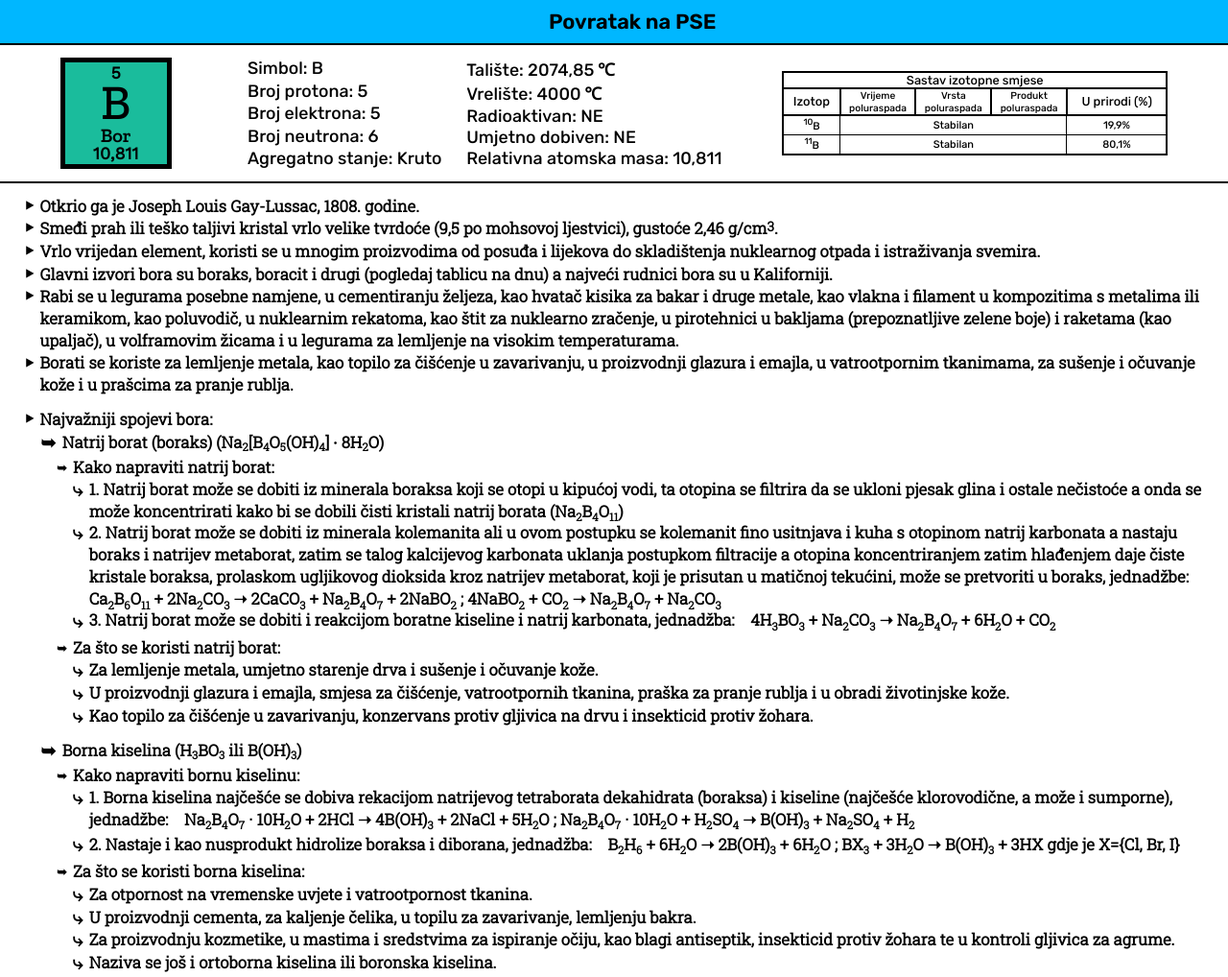
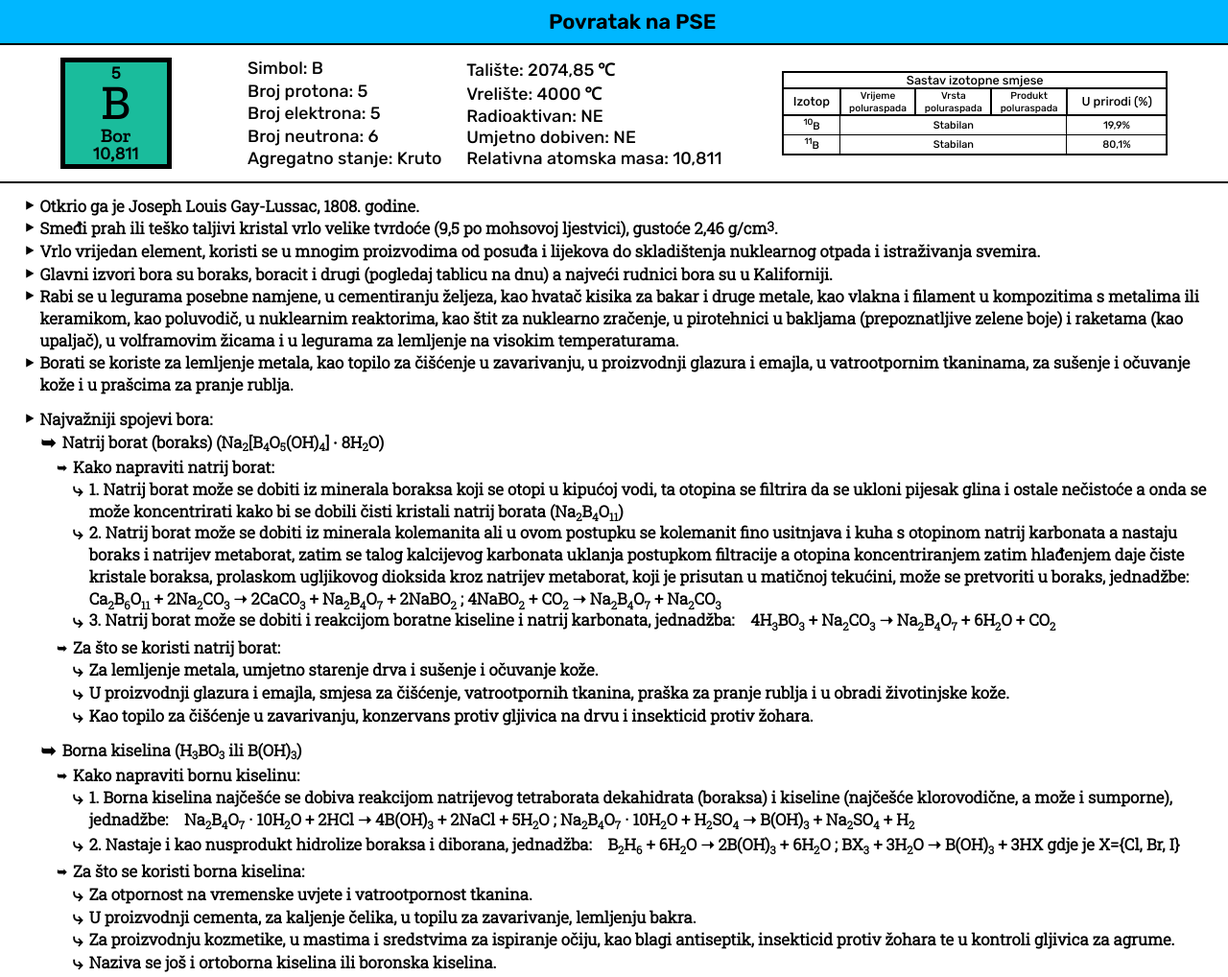
Before and after one commit to MineralDevelop/Mineralog1, a plain HTML site: page Stranice-sa-elementima/Bor.html in a window 1280 px wide. Shown: the top 1018 px of the page at 96% size. Drawn offline with nearby package versions, Linux system fonts and the light colour scheme; a web font is replaced by a local one.

Commit message:
Update Bor.html

```diff
--- a/Stranice-sa-elementima/Bor.html
+++ b/Stranice-sa-elementima/Bor.html
@@ -59,14 +59,14 @@
           <div class="JedanRed"><div class="Str">&#8227;</div><div class="txt">Smeđi prah ili teško taljivi kristal vrlo velike tvrdoće (9,5 po mohsovoj ljestvici), gustoće 2,46 g/cm<sup style="margin-top: -0.6vw;">3</sup>.</div></div>
           <div class="JedanRed"><div class="Str">&#8227;</div><div class="txt">Vrlo vrijedan element, koristi se u mnogim proizvodima od posuđa i lijekova do skladištenja nuklearnog otpada i istraživanja svemira.</div></div>
           <div class="JedanRed"><div class="Str">&#8227;</div><div class="txt">Glavni izvori bora su boraks, boracit i drugi (pogledaj tablicu na dnu) a najveći rudnici bora su u Kaliforniji.</div></div>
-          <div class="JedanRed"><div class="Str">&#8227;</div><div class="txt">Rabi se u legurama posebne namjene, u cementiranju željeza, kao hvatač kisika za bakar i druge metale, kao vlakna i filament u kompozitima s metalima ili keramikom, kao poluvodič, u nuklearnim rekatoma, kao štit za nuklearno zračenje, u pirotehnici u bakljama (prepoznatljive zelene boje) i raketama (kao upaljač), u volframovim žicama i u legurama za lemljenje na visokim temperaturama.</div></div>
-          <div class="JedanRed"><div class="Str">&#8227;</div><div class="txt">Borati se koriste za lemljenje metala, kao topilo za čišćenje u zavarivanju, u proizvodnji glazura i emajla, u vatrootpornim tkanimama, za sušenje i očuvanje kože i u prašcima za pranje rublja.</div></div>
+          <div class="JedanRed"><div class="Str">&#8227;</div><div class="txt">Rabi se u legurama posebne namjene, u cementiranju željeza, kao hvatač kisika za bakar i druge metale, kao vlakna i filament u kompozitima s metalima ili keramikom, kao poluvodič, u nuklearnim reaktorima, kao štit za nuklearno zračenje, u pirotehnici u bakljama (prepoznatljive zelene boje) i raketama (kao upaljač), u volframovim žicama i u legurama za lemljenje na visokim temperaturama.</div></div>
+          <div class="JedanRed"><div class="Str">&#8227;</div><div class="txt">Borati se koriste za lemljenje metala, kao topilo za čišćenje u zavarivanju, u proizvodnji glazura i emajla, u vatrootpornim tkaninama, za sušenje i očuvanje kože i u prašcima za pranje rublja.</div></div>
           <div class="Razmak"></div>
           <div class="JedanRed"><div class="Str">&#8227;</div><div class="txt">Najvažniji spojevi bora:</div></div>
           <div class="JedanRed">&emsp;<div class="StrManja">&#x27A5;</div><div class="txt">Natrij borat (boraks) (Na<sub class="BrojUJednadzbi">2</sub>[B<sub class="BrojUJednadzbi">4</sub>O<sub class="BrojUJednadzbi">5</sub>(OH)<sub class="BrojUJednadzbi">4</sub>] &#8729; 8H<sub class="BrojUJednadzbi">2</sub>O)</div></div>
           <div class="Razmak3"></div>
           <div class="JedanRed">&emsp;&emsp;<div class="StrManjaPodskup">&#x27A5;</div><div class="txt">Kako napraviti natrij borat:</div></div>
-          <div class="JedanRed">&emsp;&emsp;&emsp;<div class="StrManja">&#10551;</div><div class="txtBezAligna" style="margin-bottom: -0.5vw;">1. Natrij borat može se dobiti iz minerala boraksa koji se otopi u kipućoj vodi, ta otopina se filtrira da se ukloni pjesak glina i ostale nečistoće a onda se može koncentrirati kako bi se dobili čisti kristali natrij borata (Na<sub class="BrojUJednadzbi">2</sub>B<sub class="BrojUJednadzbi">4</sub>O<sub class="BrojUJednadzbi">11</sub>)</div></div>
+          <div class="JedanRed">&emsp;&emsp;&emsp;<div class="StrManja">&#10551;</div><div class="txtBezAligna" style="margin-bottom: -0.5vw;">1. Natrij borat može se dobiti iz minerala boraksa koji se otopi u kipućoj vodi, ta otopina se filtrira da se ukloni pijesak glina i ostale nečistoće a onda se može koncentrirati kako bi se dobili čisti kristali natrij borata (Na<sub class="BrojUJednadzbi">2</sub>B<sub class="BrojUJednadzbi">4</sub>O<sub class="BrojUJednadzbi">11</sub>)</div></div>
           <div class="JedanRed">&emsp;&emsp;&emsp;<div class="StrManja">&#10551;</div><div class="txtBezAligna" style="margin-bottom: -0.5vw;">2. Natrij borat može se dobiti iz minerala kolemanita ali u ovom postupku se kolemanit fino usitnjava i kuha s otopinom natrij karbonata a nastaju boraks i natrijev metaborat, zatim se talog kalcijevog karbonata uklanja postupkom filtracije a otopina koncentriranjem zatim hlađenjem daje čiste kristale boraksa, prolaskom ugljikovog dioksida kroz natrijev metaborat, koji je prisutan u matičnoj tekućini, može se pretvoriti u boraks, jednadžbe:&emsp; Ca<sub class="BrojUJednadzbi">2</sub>B<sub class="BrojUJednadzbi">6</sub>O<sub class="BrojUJednadzbi">11</sub> + 2Na<sub class="BrojUJednadzbi">2</sub>CO<sub class="BrojUJednadzbi">3</sub>&nbsp;&#10141; 2CaCO<sub class="BrojUJednadzbi">3</sub> + Na<sub class="BrojUJednadzbi">2</sub>B<sub class="BrojUJednadzbi">4</sub>O<sub class="BrojUJednadzbi">7</sub> + 2NaBO<sub class="BrojUJednadzbi">2</sub> ; 4NaBO<sub class="BrojUJednadzbi">2</sub> + CO<sub class="BrojUJednadzbi">2</sub>&nbsp;&#10141; Na<sub class="BrojUJednadzbi">2</sub>B<sub class="BrojUJednadzbi">4</sub>O<sub class="BrojUJednadzbi">7</sub> + Na<sub class="BrojUJednadzbi">2</sub>CO<sub class="BrojUJednadzbi">3</sub></div></div>
           <div class="JedanRed">&emsp;&emsp;&emsp;<div class="StrManja">&#10551;</div><div class="txtBezAligna" style="margin-bottom: -0.5vw;">3. Natrij borat može se dobiti i reakcijom boratne kiseline i natrij karbonata, jednadžba:&emsp;4H<sub class="BrojUJednadzbi">3</sub>BO<sub class="BrojUJednadzbi">3</sub>&nbsp;+ Na<sub class="BrojUJednadzbi">2</sub>CO<sub class="BrojUJednadzbi">3</sub>&nbsp;&#10141; Na<sub class="BrojUJednadzbi">2</sub>B<sub class="BrojUJednadzbi">4</sub>O<sub class="BrojUJednadzbi">7</sub>&nbsp;+ 6H<sub class="BrojUJednadzbi">2</sub>O + CO<sub class="BrojUJednadzbi">2</sub></div></div>
           <div class="Razmak2"></div>
@@ -79,7 +79,7 @@
           <div class="JedanRed">&emsp;<div class="StrManja">&#x27A5;</div><div class="txt">Borna kiselina (H<sub class="BrojUJednadzbi">3</sub>BO<sub class="BrojUJednadzbi">3</sub>&nbsp;ili B(OH)<sub class="BrojUJednadzbi">3</sub>)</div></div>
           <div class="Razmak3"></div>
           <div class="JedanRed">&emsp;&emsp;<div class="StrManjaPodskup">&#x27A5;</div><div class="txt">Kako napraviti bornu kiselinu:</div></div>
-          <div class="JedanRed">&emsp;&emsp;&emsp;<div class="StrManja">&#10551;</div><div class="txtBezAligna">1. Borna kiselina najčešće se dobiva rekacijom natrijevog tetraborata dekahidrata (boraksa) i kiseline (najčešće klorovodične, a može i sumporne), jednadžbe:&emsp;Na<sub class="BrojUJednadzbi">2</sub>B<sub class="BrojUJednadzbi">4</sub>O<sub class="BrojUJednadzbi">7</sub> &middot; 10H<sub class="BrojUJednadzbi">2</sub>O + 2HCl&nbsp;&#10141; 4B(OH)<sub class="BrojUJednadzbi">3</sub> + 2NaCl + 5H<sub class="BrojUJednadzbi">2</sub>O ; Na<sub class="BrojUJednadzbi">2</sub>B<sub class="BrojUJednadzbi">4</sub>O<sub class="BrojUJednadzbi">7</sub> &middot; 10H<sub class="BrojUJednadzbi">2</sub>O + H<sub class="BrojUJednadzbi">2</sub>SO<sub class="BrojUJednadzbi">4</sub>&nbsp;&#10141; B(OH)<sub class="BrojUJednadzbi">3</sub> + Na<sub class="BrojUJednadzbi">2</sub>SO<sub class="BrojUJednadzbi">4</sub> + H<sub class="BrojUJednadzbi">2</sub></div></div>
+          <div class="JedanRed">&emsp;&emsp;&emsp;<div class="StrManja">&#10551;</div><div class="txtBezAligna">1. Borna kiselina najčešće se dobiva reakcijom natrijevog tetraborata dekahidrata (boraksa) i kiseline (najčešće klorovodične, a može i sumporne), jednadžbe:&emsp;Na<sub class="BrojUJednadzbi">2</sub>B<sub class="BrojUJednadzbi">4</sub>O<sub class="BrojUJednadzbi">7</sub> &middot; 10H<sub class="BrojUJednadzbi">2</sub>O + 2HCl&nbsp;&#10141; 4B(OH)<sub class="BrojUJednadzbi">3</sub> + 2NaCl + 5H<sub class="BrojUJednadzbi">2</sub>O ; Na<sub class="BrojUJednadzbi">2</sub>B<sub class="BrojUJednadzbi">4</sub>O<sub class="BrojUJednadzbi">7</sub> &middot; 10H<sub class="BrojUJednadzbi">2</sub>O + H<sub class="BrojUJednadzbi">2</sub>SO<sub class="BrojUJednadzbi">4</sub>&nbsp;&#10141; B(OH)<sub class="BrojUJednadzbi">3</sub> + Na<sub class="BrojUJednadzbi">2</sub>SO<sub class="BrojUJednadzbi">4</sub> + H<sub class="BrojUJednadzbi">2</sub></div></div>
           <div class="JedanRed">&emsp;&emsp;&emsp;<div class="StrManja">&#10551;</div><div class="txtBezAligna" style="margin-bottom: -0.5vw;">2. Nastaje i kao nusprodukt hidrolize boraksa i diborana, jednadžba:&emsp;B<sub class="BrojUJednadzbi">2</sub>H<sub class="BrojUJednadzbi">6</sub> + 6H<sub class="BrojUJednadzbi">2</sub>O&nbsp;&#10141; 2B(OH)<sub class="BrojUJednadzbi">3</sub> + 6H<sub class="BrojUJednadzbi">2</sub>O&nbsp;; BX<sub class="BrojUJednadzbi">3</sub> + 3H<sub class="BrojUJednadzbi">2</sub>O&nbsp;&#10141; B(OH)<sub class="BrojUJednadzbi">3</sub> + 3HX gdje je X={Cl, Br, I}</div></div>
           <div class="Razmak2"></div>
           <div class="JedanRed">&emsp;&emsp;<div class="StrManjaPodskup">&#x27A5;</div><div class="txt">Za što se koristi borna kiselina:</div></div>
@@ -141,7 +141,7 @@
           <div class="Razmak3"></div>
           <div class="JedanRed">&emsp;&emsp;<div class="StrManjaPodskup">&#x27A5;</div><div class="txt">Kako napraviti borov trifluorid:</div></div>
           <div class="JedanRed">&emsp;&emsp;&emsp;<div class="StrManja">&#10551;</div><div class="txt">1. Proizvodi se reakcijom borovog oksida i fluorita, jednadžba:&emsp;B<sub class="BrojUJednadzbi">2</sub>O<sub class="BrojUJednadzbi">3</sub> + 6HF&nbsp;&#10141; 2BF<sub class="BrojUJednadzbi">3</sub> + 3H<sub class="BrojUJednadzbi">2</sub>O</div></div>
-          <div class="JedanRed">&emsp;&emsp;&emsp;<div class="StrManja">&#10551;</div><div class="txtBezAligna" style="margin-bottom: -0.5vw;">2. Alterativno se može proizvesti natrijevim tetrafluorboratom, boronovim oksidom i sumpornom kiselinom, jendadžba:&emsp;<br>6NaBF<sub class="BrojUJednadzbi">4</sub> + B<sub class="BrojUJednadzbi">2</sub>O<sub class="BrojUJednadzbi">3</sub> + 6H<sub class="BrojUJednadzbi">2</sub>SO<sub class="BrojUJednadzbi">4</sub>&nbsp;&#10141; 8BF<sub class="BrojUJednadzbi">3</sub> + 6NaHSO<sub class="BrojUJednadzbi">4</sub> + 3H<sub class="BrojUJednadzbi">2</sub>O</div></div>
+          <div class="JedanRed">&emsp;&emsp;&emsp;<div class="StrManja">&#10551;</div><div class="txtBezAligna" style="margin-bottom: -0.5vw;">2. Alternativno se može proizvesti natrijevim tetrafluorboratom, boronovim oksidom i sumpornom kiselinom, jednadžba:&emsp;<br>6NaBF<sub class="BrojUJednadzbi">4</sub> + B<sub class="BrojUJednadzbi">2</sub>O<sub class="BrojUJednadzbi">3</sub> + 6H<sub class="BrojUJednadzbi">2</sub>SO<sub class="BrojUJednadzbi">4</sub>&nbsp;&#10141; 8BF<sub class="BrojUJednadzbi">3</sub> + 6NaHSO<sub class="BrojUJednadzbi">4</sub> + 3H<sub class="BrojUJednadzbi">2</sub>O</div></div>
           <div class="Razmak2"></div>
           <div class="JedanRed">&emsp;&emsp;<div class="StrManjaPodskup">&#x27A5;</div><div class="txt">Za što se koristi borov trifluorid:</div></div>
           <div class="JedanRed">&emsp;&emsp;&emsp;<div class="StrManja">&#10551;</div><div class="txt">Poticanje organskih reakcija.</div></div>
```
